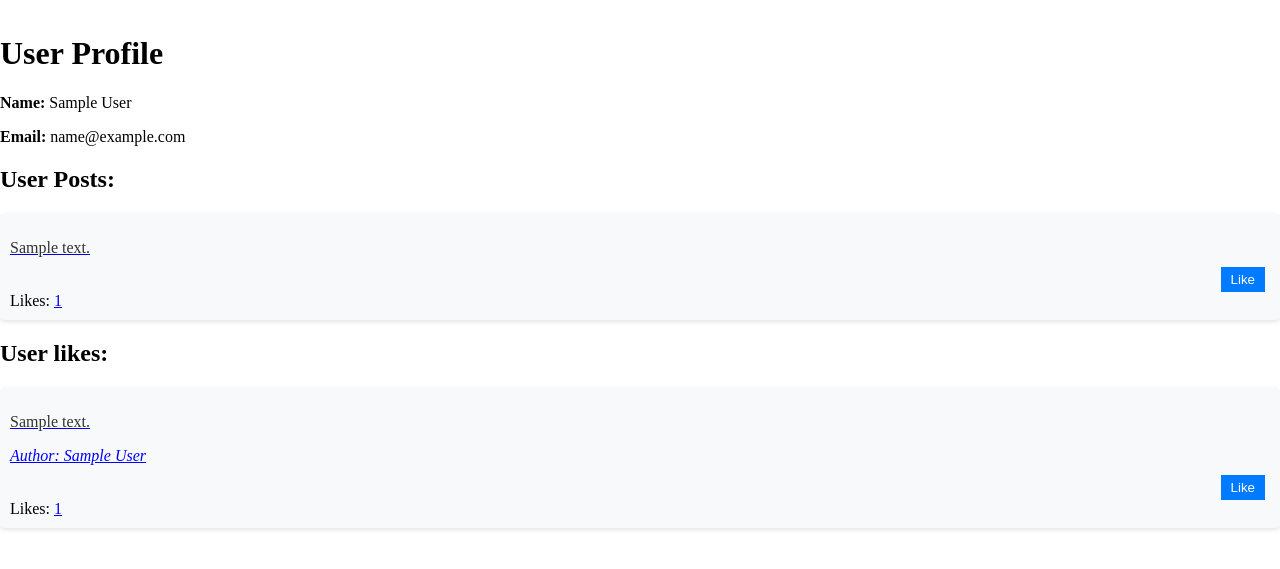
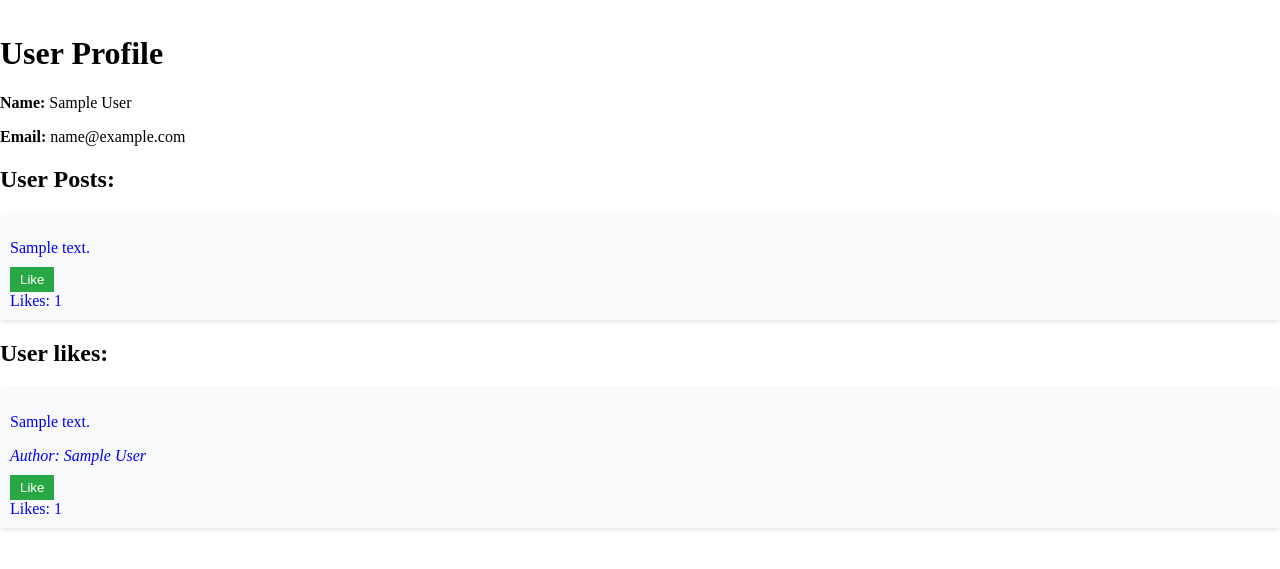
Before and after one commit to FaroukZakaria/Mini_social_media, a Flask app: page /users/1 in a window 1280 px wide. Shown: the part 46-615 px from the top of the page. Run offline with Flask 3, Linux system fonts and the light colour scheme; tables that the repository leaves empty hold one stand-in row (values such as "Sample post").

Commit message:
Fancier and better styles.

```diff
--- a/static/posts.css
+++ b/static/posts.css
@@ -10,15 +10,43 @@
     border-radius: 5px;
     background-color: #f8f9fa;
     box-shadow: 0px 2px 4px rgba(0, 0, 0, 0.1);
+    text-decoration: none;
+    color: blue;
+}
+
+.post-link {
+    text-decoration: none;
+    color: blue;
+}
+
+.post-item a {
+    text-decoration: none;
+    color: blue;
+}
+
+.post-item a:hover {
+    text-decoration: none;
+    color: purple;
 }
 
 .post-item p {
     margin-bottom: 10px;
-    color: #333333;
+    color: black;
 }
 
 .post-content {
     margin-bottom: 10px;
+    text-decoration: none;
+}
+
+.post-content a {
+    text-decoration: none;
+    color: blue;
+}
+
+.post-content p {
+    text-decoration: none;
+    color: blue;
 }
 
 .author-info {
@@ -27,7 +55,7 @@
 }
 
 .like-buttons {
-    text-align: right;
+    text-align: left;
 }
 
 .like-btn, .unlike-btn {
@@ -39,16 +67,21 @@
     margin-right: 5px;
 }
 
-.like-btn:hover, .unlike-btn:hover {
-    background-color: #0056b3;
-}
-
 .author-link {
     color: blue; /* Set the color of the link */
-    text-decoration: underline; /* Add underline to indicate it's a link */
+    text-decoration: none;
     cursor: pointer; /* Change cursor to pointer on hover to indicate it's clickable */
 }
 
 .author-link:hover {
-    color: darkblue; /* Change color on hover */
+    color: purple; /* Change color on hover */
 }
+.like-btn {
+    background-color: #28a745; /* Green color for like button */
+    color: #fff;
+}
+
+.unlike-btn {
+    background-color: #dc3545; /* Red color for unlike button */
+    color: #fff;
+}
--- a/static/profile.css
+++ b/static/profile.css
@@ -38,3 +38,77 @@
 .flash-success {
     color: green;
 }
+
+.post-item-div {
+    color: blue; /* Set the default color to blue */
+    text-decoration: none; /* Remove underline */
+    transition: color 0.3s ease; /* Smooth transition for color change */
+}
+
+.post-item-div:hover {
+    color: purple; /* Change color to purple on hover */
+}
+.post-list {
+    list-style-type: none;
+    padding: 0;
+}
+
+.post-item {
+    margin-bottom: 20px;
+    padding: 10px;
+    border-radius: 5px;
+    background-color: #f8f9fa;
+    box-shadow: 0px 2px 4px rgba(0, 0, 0, 0.1);
+}
+
+.post-item a {
+    color: blue;
+    text-decoration: none;
+}
+
+.post-item a:hover {
+    text-decoration: none;
+    color: purple;
+}
+
+.post-content {
+    margin-bottom: 10px;
+    text-decoration: none;
+}
+
+.post-content a {
+    text-decoration: none;
+}
+
+.author-info {
+    font-style: italic;
+    color: #000;
+}
+.like-btn {
+    background-color: #28a745; /* Green color for like button */
+    color: #fff;
+}
+
+.unlike-btn {
+    background-color: #dc3545; /* Red color for unlike button */
+    color: #fff;
+}
+.like-btn, .unlike-btn {
+    border: none;
+    padding: 5px 10px;
+    cursor: pointer;
+    margin-right: 5px;
+}
+
+.author-link {
+    color: blue; /* Set the color of the link */
+    text-decoration: none;
+    cursor: pointer; /* Change cursor to pointer on hover to indicate it's clickable */
+}
+
+.author-link:hover {
+    color: purple; /* Change color on hover */
+}
+.author-label {
+    color: black;
+}
--- a/static/viewPost.css
+++ b/static/viewPost.css
@@ -25,7 +25,8 @@ body {
 }
 
 .post-container a:hover {
-    text-decoration: underline;
+    text-decoration: none;
+    color: purple;
 }
 
 button {
```
Also changed, not shown: static/likes.css (+15 -14 lines), static/style.css (+113 -0 lines), static/users.css (+15 -0 lines).
